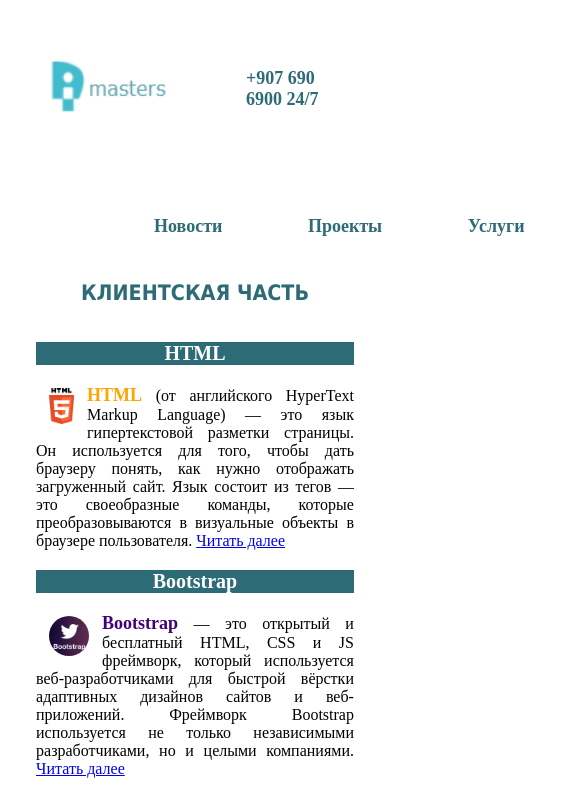
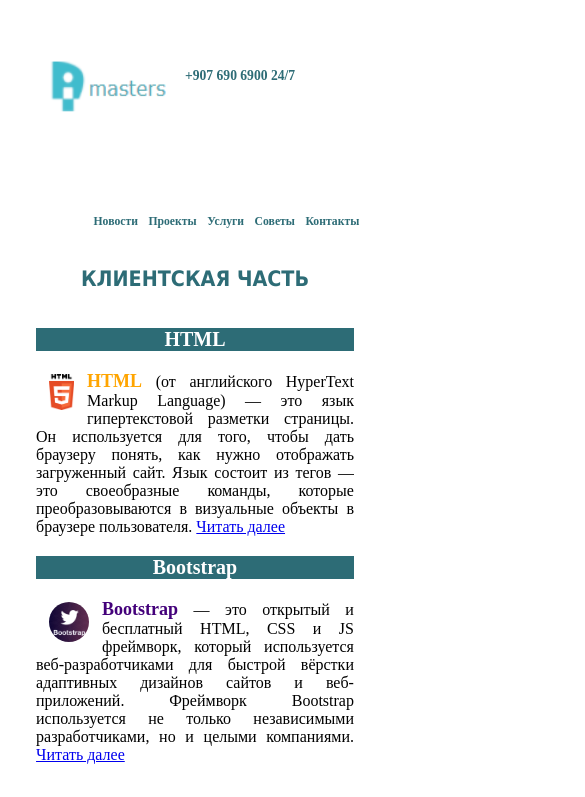
Before and after one commit to SvinDzjuba/Web-Project, a plain HTML site: page index.html in a window 390 px wide. Shown: the top 797 px of the page, 585 px wide, since content can reach past the window. Drawn offline with Linux system fonts and the light colour scheme.

Commit message:
Done I guess

```diff
--- a/styles.css
+++ b/styles.css
@@ -30,7 +30,6 @@ header {
     padding-top: 40px;
     width: 145px;
     height: auto;
-
 }
 
 h2 {
@@ -515,11 +514,11 @@ footer {
     .number {
         margin-top: 60px;
         margin-right: 20px;
-        width: 15.83%;
+        width: 30.83%;
         float: right;
         color: rgb(45,108,118);
         font-weight: 900;
-        font-size: 20px;
+        font-size: 18px;
     }
 
     h3 {
@@ -547,16 +546,18 @@ footer {
 
     .aside-left {
         /* width: 220px; */
-        /* width: 15.27%; */
+        width: 100%;
         /* margin-right: 50px; */
         float: left;
         /* position: fixed; */
         /* overflow: hidden; */
+        margin: 0 auto;
     }
 
     nav {
         /* width: 200px; */
         width: 90.90%;
+        margin: 0 auto;
         color: rgb(45,108,118);
         font-weight: 900;
         font-size: 18px;
@@ -565,14 +566,16 @@ footer {
     }
 
     ul {
+        text-align: center;
         white-space: nowrap;
-        width: 100%;
-        margin: 25px auto;
+        margin-left: 0;
+        margin-right: 35px;
     }
 
     li {
-        margin-left: 75px;
+        width: 15%;
         display: inline;
+        /* padding: ; */
     }
 
     main {
@@ -765,7 +768,7 @@ footer {
         float: right;
         color: rgb(45,108,118);
         font-weight: 900;
-        font-size: 18px;
+        font-size: 0.85em;
     }
 
     h3 {
@@ -793,7 +796,7 @@ footer {
 
     .aside-left {
         /* width: 220px; */
-        /* width: 15.27%; */
+        width: 100%;
         margin-right: 50px;
         float: left;
         /* overflow: hidden; */
@@ -801,15 +804,25 @@ footer {
 
     nav {
         /* width: 200px; */
-        width: 90.90%;
+        /* width: 90.90%; */
         color: rgb(45,108,118);
         font-weight: 900;
         font-size: 18px;
         padding-top: 65px;
     }
 
+    ul {
+        text-align: center;
+        white-space: nowrap;
+        margin-left: 0;
+        margin-right: 35px;
+    }
+
     li {
-        padding: 3px;
+        width: 15%;
+        display: inline;
+        font-size: 0.85em;
+        /* padding: ; */
     }
 
     main {
@@ -885,6 +898,7 @@ footer {
         clear: both;
         padding-top: 10px;
         padding: 2px;
+        padding-bottom: 45px;
     }
 
     /* .aside-right {
@@ -914,7 +928,7 @@ footer {
     }
 
     .txtnews1 {
-        font-size:14px;
+        font-size: 14px;
         font-family: 'Roboto', sans-serif;
         letter-spacing: 0.2px;
     }
@@ -954,3 +968,25 @@ footer {
         float: left
     }
 }
+
+
+
+
+
+
+
+@media(max-width: 570px) {
+    li {
+        width: 10%;
+        font-size: 0.65em;
+    }
+
+    .number {
+        width: 50%;
+        font-size: 0.85em;
+    }
+
+    footer {
+        font-size: 0.75em;
+    }
+}
```
